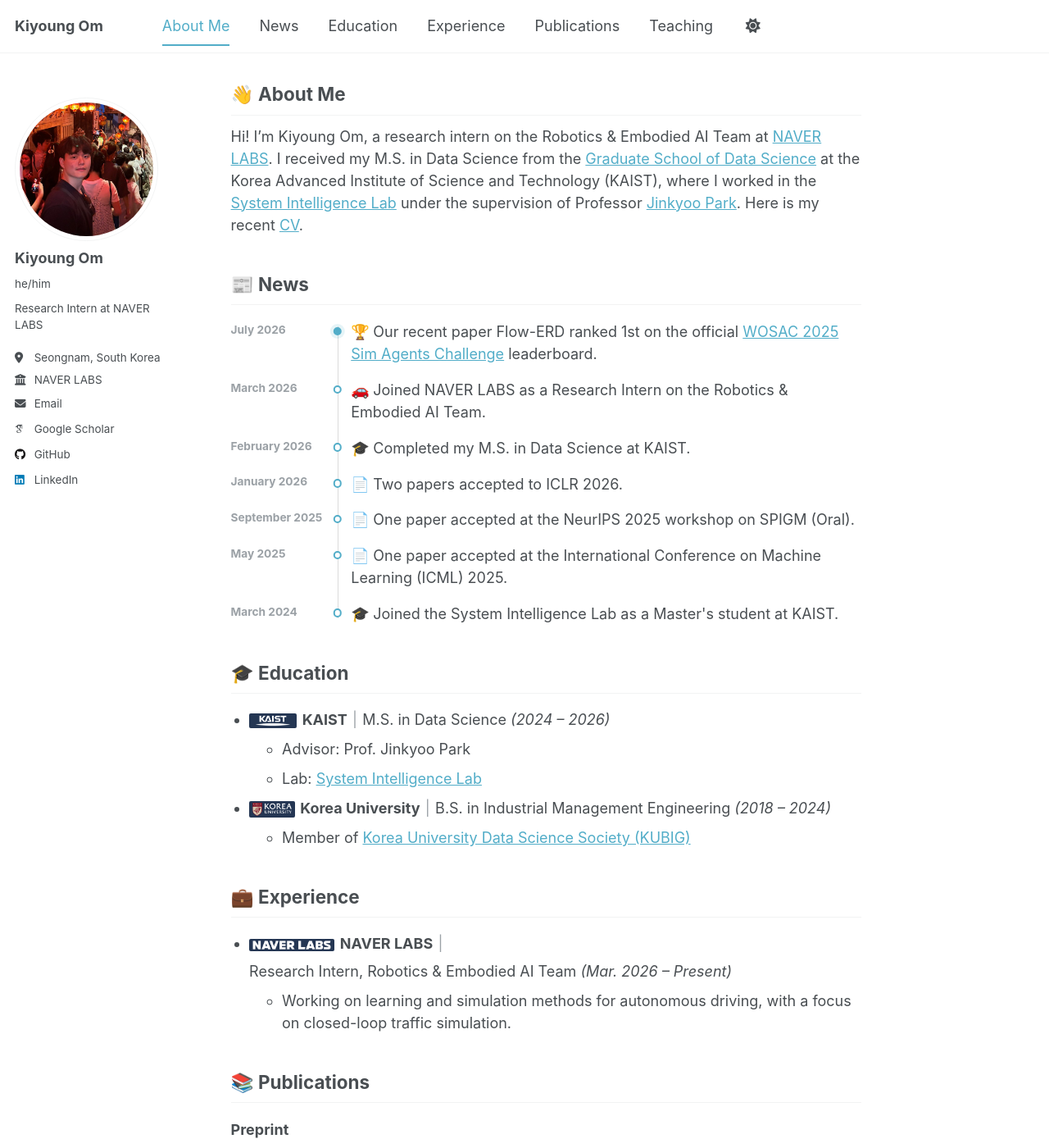
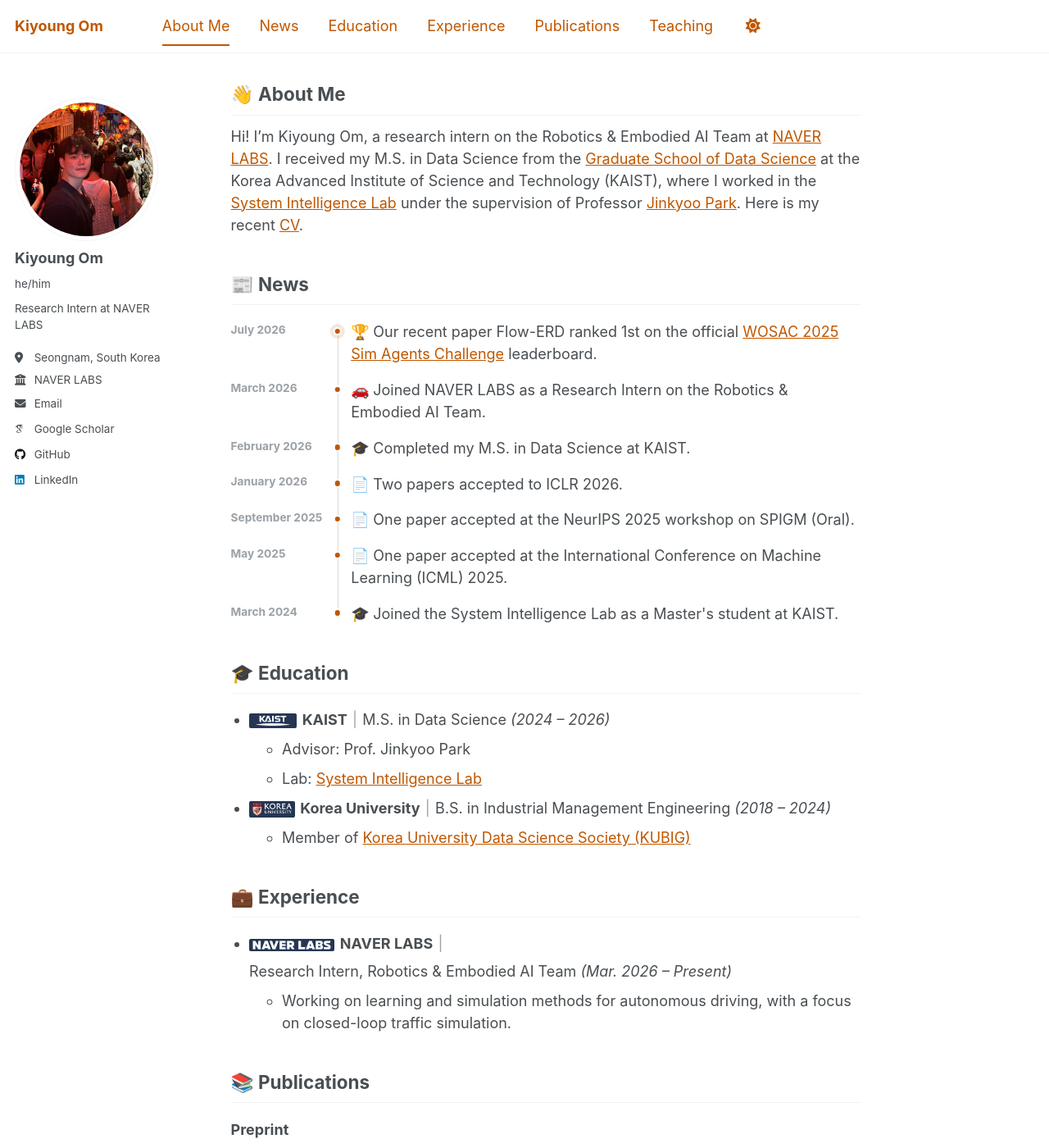
Before and after one commit to umkiyoung/umkiyoung.github.io, a Jekyll site: the page built from _pages/about.md, in a window 1280 px wide and 1400 px high. Shown: the whole window at 82% size. Built offline with Jekyll 4.4.1, drawn with Linux system fonts in a browser that asks for light colours; some web fonts are replaced.

Commit message:
Switch site accents to burnt orange

```diff
--- a/_sass/theme/_dark.scss
+++ b/_sass/theme/_dark.scss
@@ -12,7 +12,7 @@ $background                 : #474747;
 $background-light           : mix(#fff, $background, 80%);
 $background-lighter         : mix(#fff, $background, 90%);
 $text                       : #ffffff;
-$link                       : #0ea1c5;
+$link                       : #f8971f;
 $link-dark                  : mix(#000, $link, 25%);
 $link-light                 : mix(#fff, $link, 25%);
 
@@ -46,8 +46,8 @@ html[data-theme="dark"] {
     --global-link-color                 : #{$link};
     --global-link-color-hover           : #{$link-dark};
     --global-link-color-visited         : #{$link-light};
-    --global-masthead-link-color        : #{$text};
-    --global-masthead-link-color-hover  : #{$background-light};
+    --global-masthead-link-color        : #{$link};
+    --global-masthead-link-color-hover  : #{$link-light};
     --global-text-color                 : #{$text};
     --global-text-color-light           : #{$light-gray};
     --global-thead-color                : #{$background-lighter};
--- a/_sass/theme/_default.scss
+++ b/_sass/theme/_default.scss
@@ -15,6 +15,9 @@ $info-color                 : #2f7f93;
 $notice-color               : #7a8288;
 $success-color              : #62c462;
 $warning-color              : #f89406;
+$link-color                 : #bf5700;
+$link-color-hover           : #8f3f00;
+$link-color-visited         : #a44a00;
 
 /* Other basic settings for the template */
 $border-radius              : 4px;
@@ -36,11 +39,11 @@ $sidebar-screen-min-width   : 1024px;
     --global-code-background-color      : #fafafa;
     --global-code-text-color            : #{$darker-gray};
     --global-fig-caption-color          : mix(#fff,  #{$dark-gray}, 25%);
-    --global-link-color                 : #52adc8;
-    --global-link-color-hover           : mix(#000, #2f7f93, 25%);
-    --global-link-color-visited         : mix(#fff, #2f7f93, 25%);
-    --global-masthead-link-color        : #{$dark-gray};
-    --global-masthead-link-color-hover  : mix(#000, #{$gray}, 25%);
+    --global-link-color                 : #{$link-color};
+    --global-link-color-hover           : #{$link-color-hover};
+    --global-link-color-visited         : #{$link-color-visited};
+    --global-masthead-link-color        : #{$link-color};
+    --global-masthead-link-color-hover  : #{$link-color-hover};
     --global-text-color                 : #{$dark-gray};
     --global-text-color-light           : #{$light-gray};
     --global-thead-color                : #{$lighter-gray};
--- a/assets/css/main.scss
+++ b/assets/css/main.scss
@@ -142,16 +142,15 @@ html {
   left: -0.75rem;
   width: 0.58rem;
   height: 0.58rem;
-  background: var(--global-bg-color);
-  border: 2px solid var(--global-link-color);
+  background: var(--global-link-color);
+  border: 2px solid var(--global-bg-color);
   border-radius: 50%;
   transform: translateX(-50%);
   content: "";
 }
 
 .news-timeline__item--featured .news-timeline__body::before {
-  background: var(--global-link-color);
-  box-shadow: 0 0 0 4px rgba(82, 173, 200, 0.14);
+  box-shadow: 0 0 0 4px rgba(191, 87, 0, 0.14);
 }
 
 .news-timeline__icon {
@@ -218,7 +217,7 @@ html {
 }
 
 .selected-publication:hover {
-  background: rgba(82, 173, 200, 0.045);
+  background: rgba(191, 87, 0, 0.045);
 }
 
 .selected-publication__image {
@@ -343,12 +342,7 @@ html {
 }
 
 [data-theme="dark"] .news-timeline__body::before {
-  background: var(--global-bg-color);
-  box-shadow: 0 0 0 3px rgba(14, 161, 197, 0.18);
-}
-
-[data-theme="dark"] .news-timeline__item--featured .news-timeline__body::before {
-  background: var(--global-link-color);
+  box-shadow: 0 0 0 3px rgba(248, 151, 31, 0.18);
 }
 
 [data-theme="dark"] .affiliation-logo {
@@ -357,7 +351,7 @@ html {
 }
 
 [data-theme="dark"] .selected-publication:hover {
-  background: rgba(14, 161, 197, 0.08);
+  background: rgba(248, 151, 31, 0.08);
 }
 
 [data-theme="dark"] .selected-publication__image img {
```
